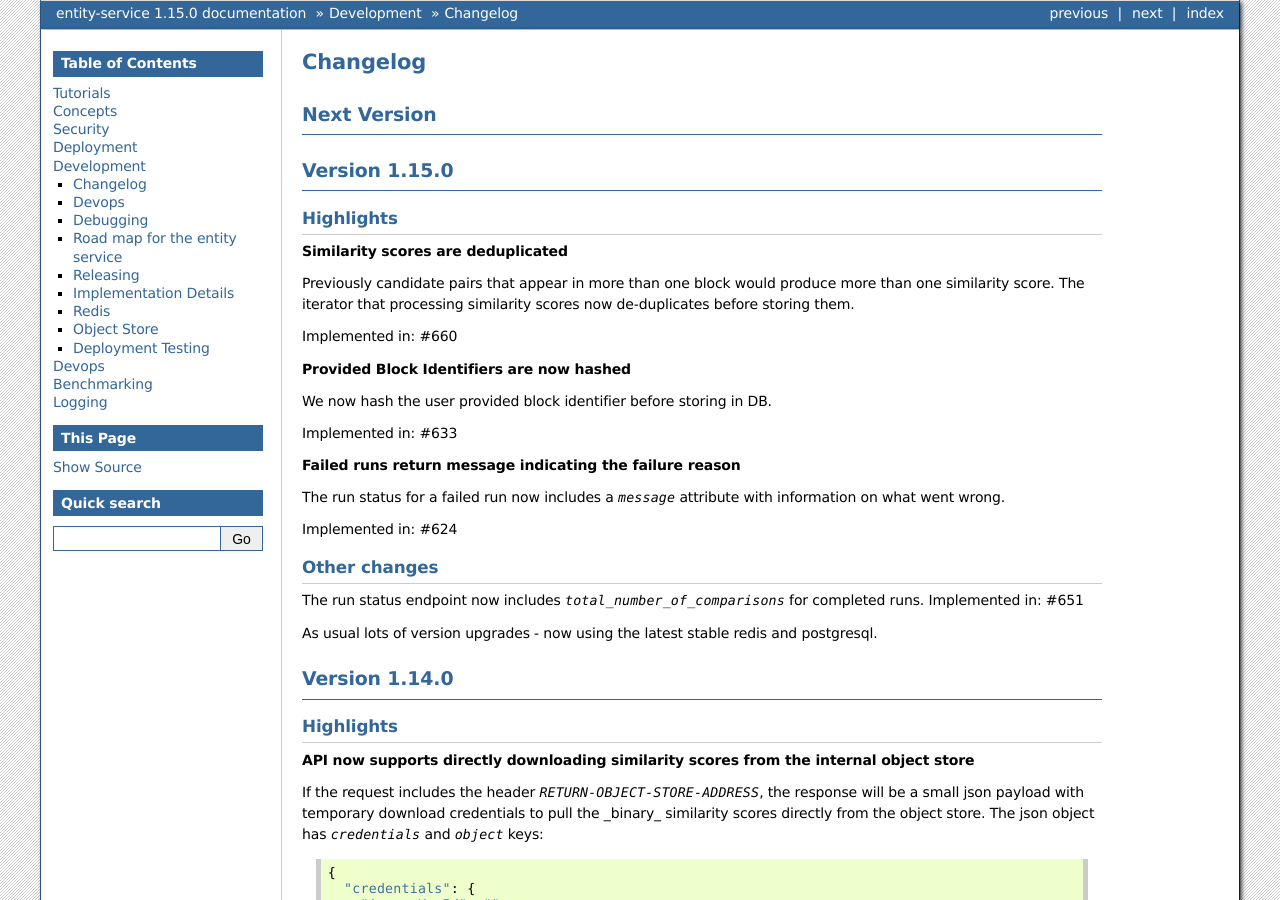
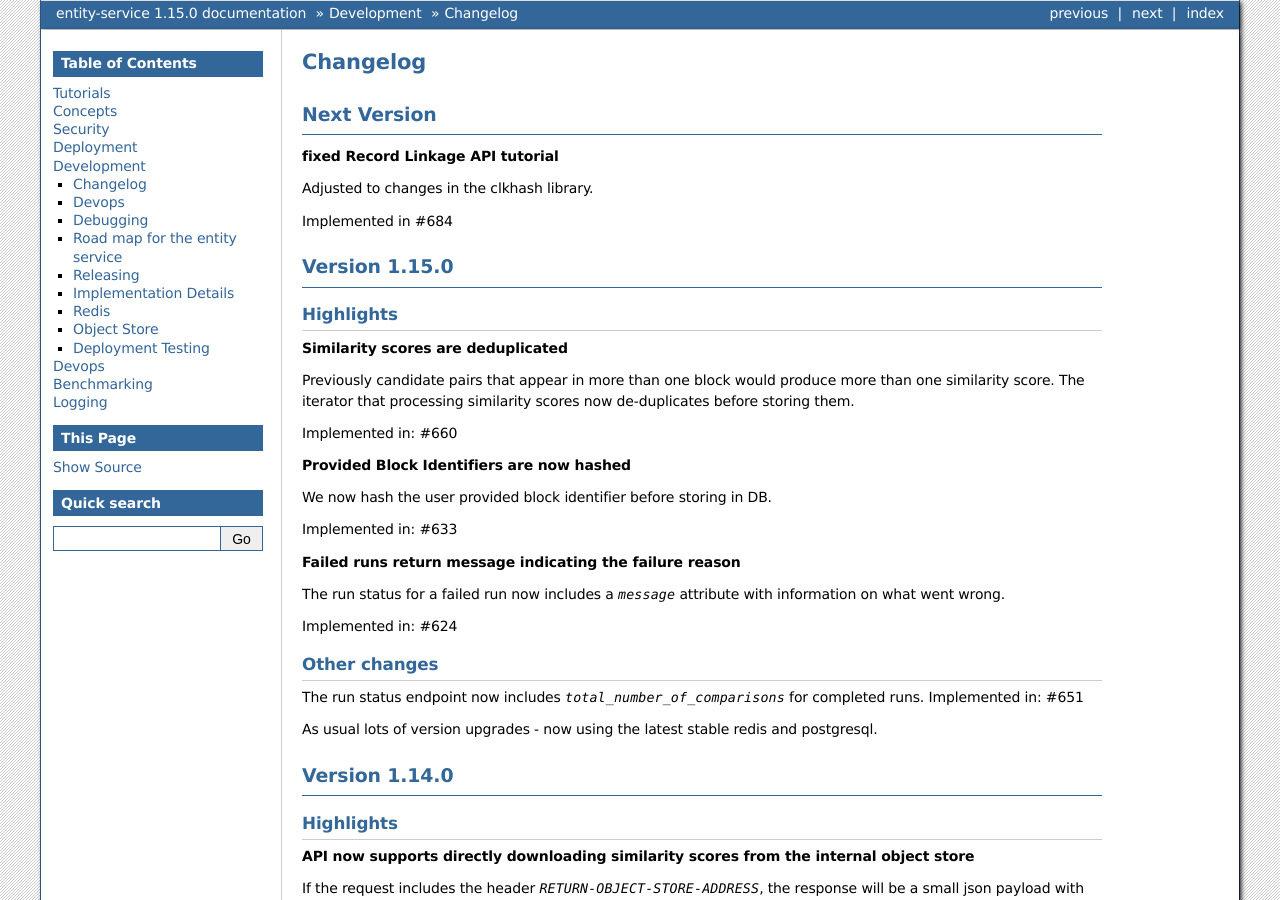
Before and after one commit to data61/anonlink-entity-service, a Sphinx documentation site: the page built from docs/changelog.rst, in a window 1280 px wide and 900 px high. Built offline with Sphinx 7.4.7, drawn with Linux system fonts in a browser that asks for light colours; formulas are drawn with MathJax 3; pages that are not in the unit, such as notebooks, are missing from menus.

Commit message:
add info to changelog

```diff
--- a/docs/changelog.rst
+++ b/docs/changelog.rst
@@ -6,6 +6,11 @@ Changelog
 
 Next Version
 ------------
+**fixed Record Linkage API tutorial**
+
+Adjusted to changes in the clkhash library.
+
+Implemented in #684
 
 Version 1.15.0
 ---------------
```
